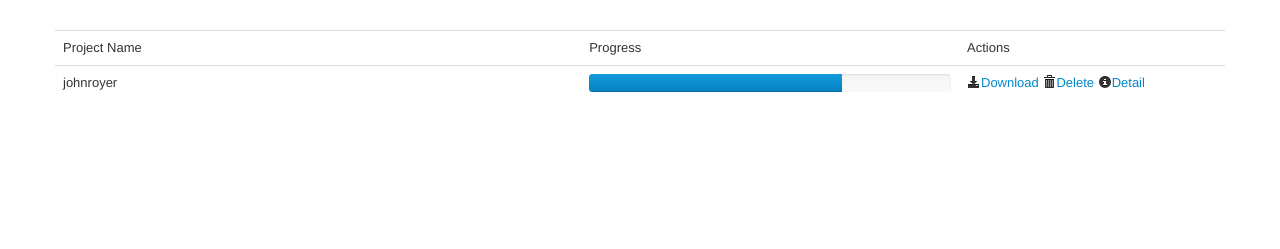
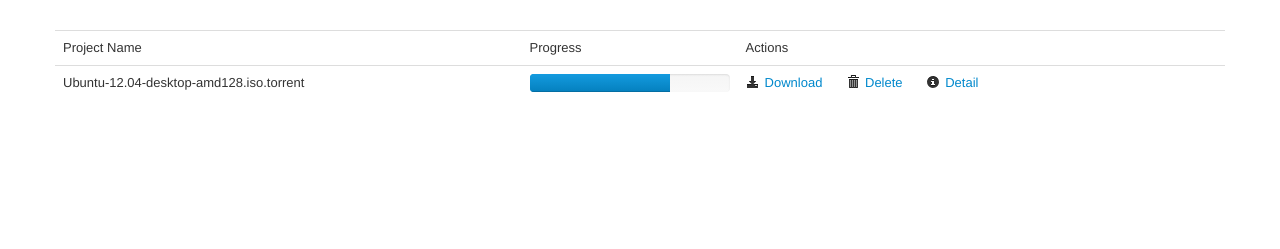
Before and after one commit to legnaleurc/qbtd, a CodeIgniter app: template www/application/views/user/list.php in a window 1280 px wide. Shown: the part 91-340 px from the top of the page. Run offline with CodeIgniter, Linux system fonts and the light colour scheme; the template is opened without the code that fills it, so the values that code supplies are empty; some libraries are stand-ins or nearby versions.

Commit message:
Adjust Icon Margin

```diff
--- a/www/application/views/admin/home.php
+++ b/www/application/views/admin/home.php
@@ -37,8 +37,8 @@
                   <td><?php echo $u->username; ?></td>
                   <td><?php echo $u->email; ?></td>
                   <td>
-                     <i class="icon-trash"></i><a href="#">Delete</a>
-                     <i class="icon-pencil"></i><a href="#">Edit</a>
+                     <a href="#" class="action-link"><i class="icon-trash action-icon"></i>Delete</a>
+                     <a href="#" class="action-link"><i class="icon-pencil action-icon"></i>Edit</a>
                   </td>
                </tr>
             <?php endforeach; ?>
--- a/www/application/views/user/list.php
+++ b/www/application/views/user/list.php
@@ -17,13 +17,12 @@
          <tr>
 
       <tr>
-         <td>johnroyer</td>
-         <td> <div class="progress"> <div class="bar" style="width: 70%;"></div></div></td>
-         <td style="width:250px;">
-            <i class="icon-download-alt"></i><a href="#">Download</a>
-            <i class="icon-trash"></i><a href="#">Delete</a>
-            <i class="icon-info-sign"></i><a href="#">Detail</a>
-            <i class=""></i><a href="#"></a>
+         <td>Ubuntu-12.04-desktop-amd128.iso.torrent</td>
+         <td style="width: 200px;"> <div class="progress"> <div class="bar" style="width: 70%;"></div></div></td>
+         <td style="">
+            <a class="action-link" href="#"><i class="action-icon icon-download-alt"></i>Download</a>
+            <a class="action-link" href="#"><i class="action-icon icon-trash"></i>Delete</a>
+            <a class="action-link" href="#"><i class="action-icon icon-info-sign"></i>Detail</a>
          </td>
       </tr>
       </tbody>
--- a/www/css/prim.css
+++ b/www/css/prim.css
@@ -18,3 +18,11 @@ body {
 .admin-tabs-search-icon {
    margin-right: 6px;
 }
+
+.action-icon {
+   margin-right: 5px;
+}
+
+.action-link {
+   margin-right: 20px;
+}
```
